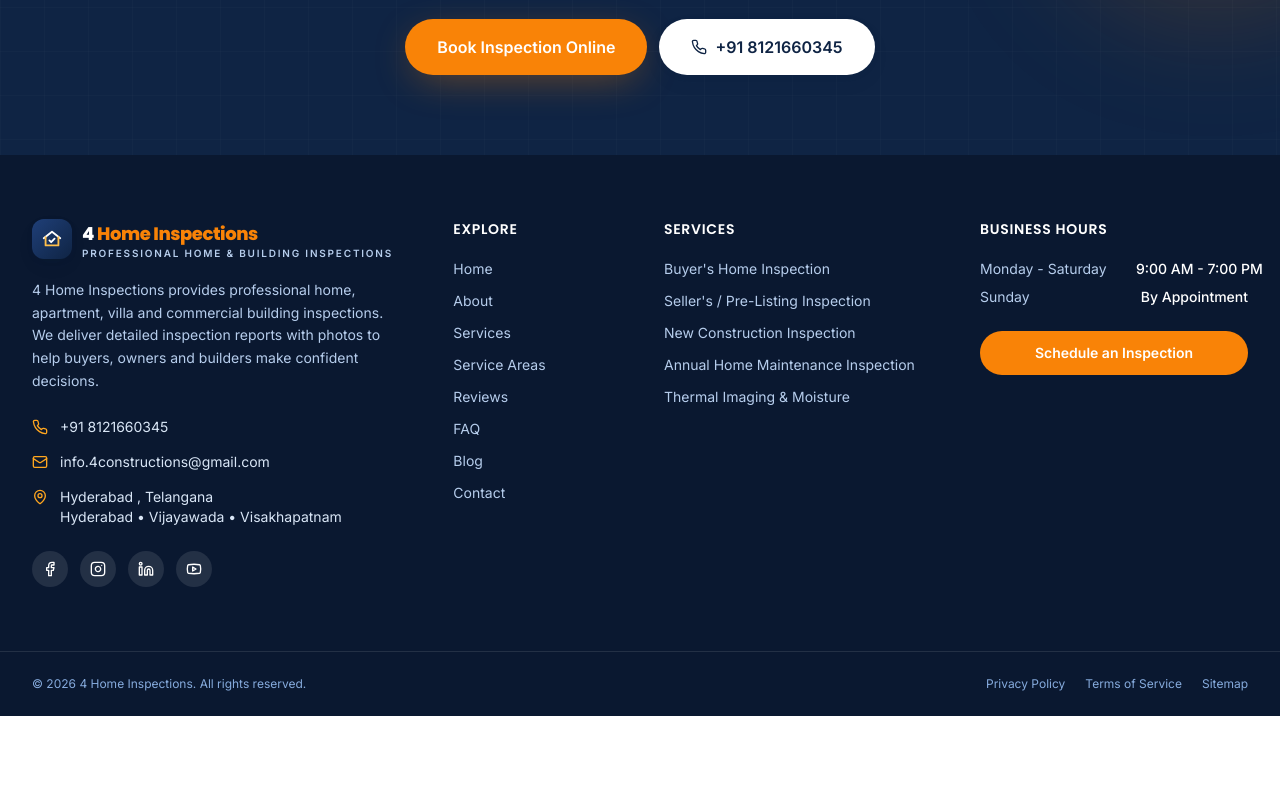
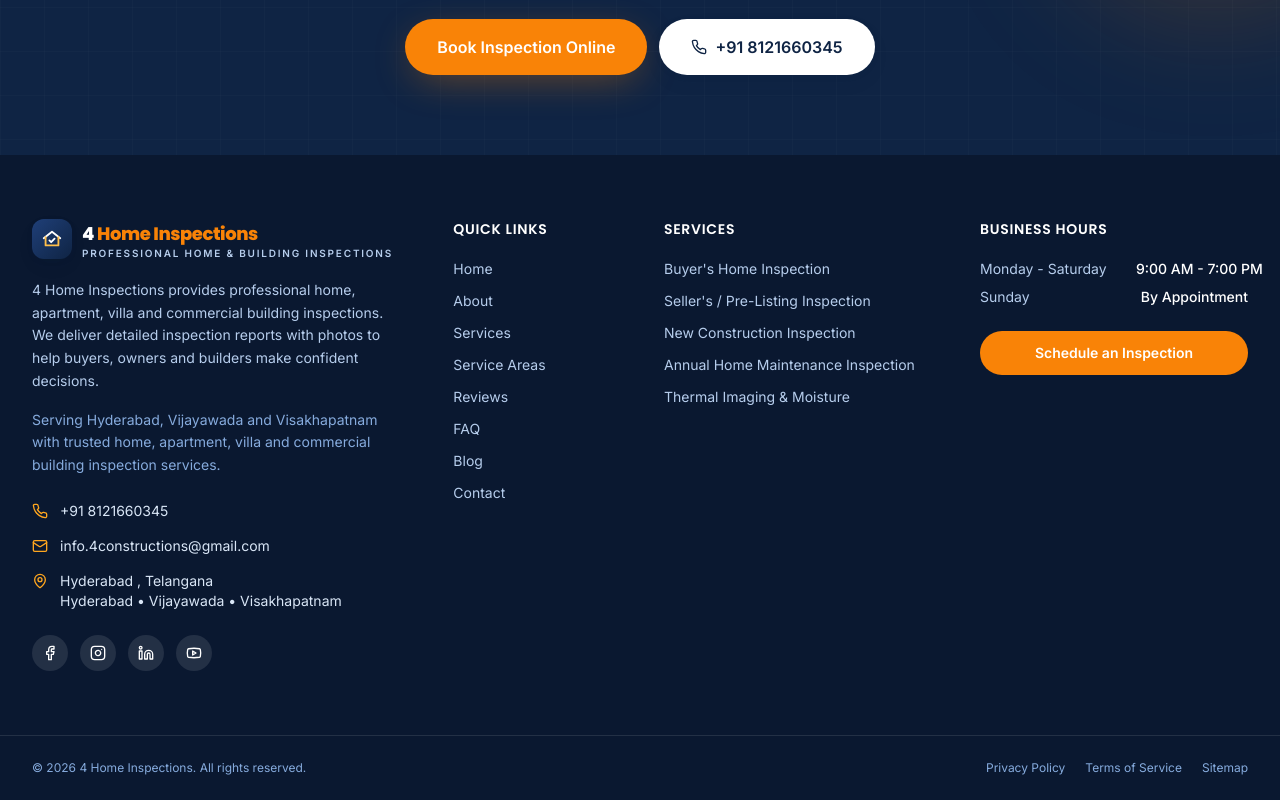
Before and after one commit to saichowdary96/4homeinspections, a Next.js app: page / in a window 1280 px wide. Shown: the part 7361-8161 px from the top of the page. Before the commit the page ends 8077 px from the top, so only its background shows below. Built offline with nearby package versions, Linux system fonts and the light colour scheme.

Commit message:
Update Footer.tsx

```diff
--- a/src/components/layout/Footer.tsx
+++ b/src/components/layout/Footer.tsx
@@ -41,6 +41,10 @@ export function Footer() {
             <p className="mt-5 max-w-sm text-sm leading-relaxed text-brand-200">
               {siteConfig.description}
             </p>
+            <p className="mt-4 max-w-sm text-sm leading-relaxed text-brand-300">
+  Serving Hyderabad, Vijayawada and Visakhapatnam with trusted home,
+  apartment, villa and commercial building inspection services.
+</p>
 
             <ul className="mt-6 space-y-3 text-sm">
               <li>
@@ -95,7 +99,7 @@ export function Footer() {
           {/* Navigation */}
           <div className="lg:col-span-2">
             <h3 className="text-sm font-semibold uppercase tracking-wider text-white">
-              Explore
+              Quick Links
             </h3>
             <ul className="mt-5 space-y-3 text-sm">
               {mainNav.map((item) => (
```
